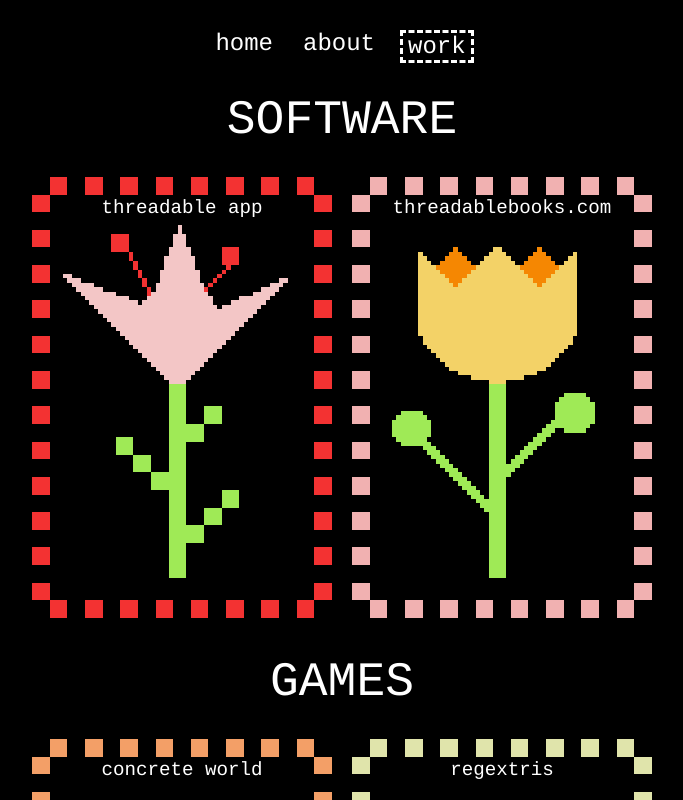
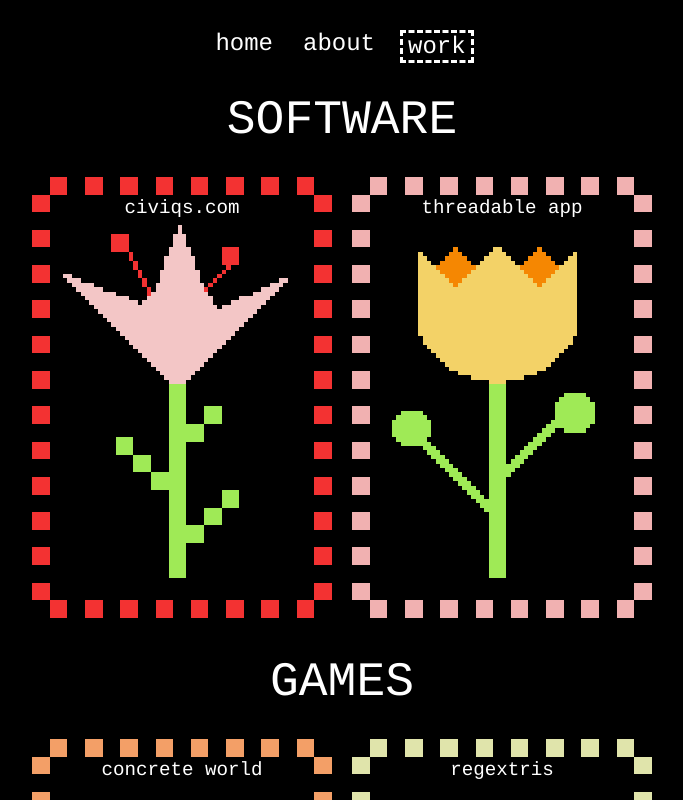
Before and after one commit to sathytrench/sathytrench.github.io, a React (Vite) app: page /#/work in a window 1280 px wide. Shown: the top 800 px of the page, without its empty margins (298-981 px from the left). Built offline with nearby package versions, Linux system fonts and the light colour scheme.

Commit message:
updates to About and Work

```diff
--- a/src/About.jsx
+++ b/src/About.jsx
@@ -22,9 +22,9 @@
           where i built web apps on top of the research team's data science<br /><br />
           + i love building unusual and beautiful things, sharing open-source code, data privacy,
           and making webgames<br /><br />
-          + i'm currently job-hunting and taking this time to work on projects, so feel free
+          + i'm currently job-hunting and taking this time to work on projects and freelance, so feel free
           to get in touch about hiring or collaborating!<br /><br />
-          + i built this website using Create React App, Github Pages, and some CSS tricks
+          + i built this website using a Vite server, Github Pages, and some CSS tricks
       </div>
       <div className="link-container">
         <div className="links">
--- a/src/data.js
+++ b/src/data.js
@@ -13,28 +13,46 @@
 import artImg from './assets/artImg.PNG';
 import regextrisImg from './assets/regextrisImg.PNG';
 import threadableAppImg from './assets/threadableAppImg.PNG';
-import threadableMarketingImg from './assets/threadableMarketingImg.PNG';
+import civiqsImage from './assets/civiqsImage.png';
 
 const data = [
   {
     category: "SOFTWARE",
     projects: [
       {
-        title: "threadable app",
+        title: "civiqs.com",
         cardFront: {
           imgSrc: flowerCard1Front,
-          imgAlt: "A pixel drawing of a pink lotus"
+          imgAlt: "A pixel drawing of a yellow tulip",
         },
         cardBack: {
           imgSrc: flowerCard1Back,
           imgAlt: "The flower has disappeared"
         },
-        description: "a social e-reader where users form reading circles and navigate the classics alongside the world's leading thinkers and writers.",
+        description: "built on a headless CMS, this user-facing site showcases a sample of civiqs's research and featured products to attract new clients",
         links: [
           {
-            url: "https://apps.apple.com/app/apple-store/id1550995547",
-            text: "app store download"
-          },
+            url: "https://www.civiqs.com/",
+            text: "site"
+          }
+        ],
+        projectImg: {
+          imgSrc: civiqsImage,
+          imgAlt: "Small snippet of Threadable's marketing site"
+        }
+      },
+      {
+        title: "threadable app",
+        cardFront: {
+          imgSrc: flowerCard2Front,
+          imgAlt: "A pixel drawing of a pink lotus"
+        },
+        cardBack: {
+          imgSrc: flowerCard2Back,
+          imgAlt: "The flower has disappeared"
+        },
+        description: "this social e-reader app no longer exists due to the caprices of capitalism, but upstatement's case study lives on!",
+        links: [
           {
             url: "https://upstatement.com/case-study/threadable/",
             text: "case study"
@@ -43,28 +61,6 @@
         projectImg: {
           imgSrc: threadableAppImg,
           imgAlt: "Threadable app logo"
-        }
-      },
-      {
-        title: "threadablebooks.com",
-        cardFront: {
-          imgSrc: flowerCard2Front,
-          imgAlt: "A pixel drawing of a yellow tulip",
-        },
-        cardBack: {
-          imgSrc: flowerCard2Back,
-          imgAlt: "The flower has disappeared"
-        },
-        description: "a marketing site that introduces new users to Threadable. i had particular fun crafting the animations in this project!",
-        links: [
-          {
-            url: "https://www.threadablebooks.com/",
-            text: "site"
-          }
-        ],
-        projectImg: {
-          imgSrc: threadableMarketingImg,
-          imgAlt: "Small snippet of Threadable's marketing site"
         }
       }
     ]
@@ -148,7 +144,7 @@
         ],
         projectImg: {
           imgSrc: artImg,
-          imgAlt: "Relief print from Anahit's instagram portfolio"
+          imgAlt: "Drawing from Anahit's instagram portfolio"
         }
       }
     ]
```
Also changed, not shown: src/assets/civiqsImage.png (added).
